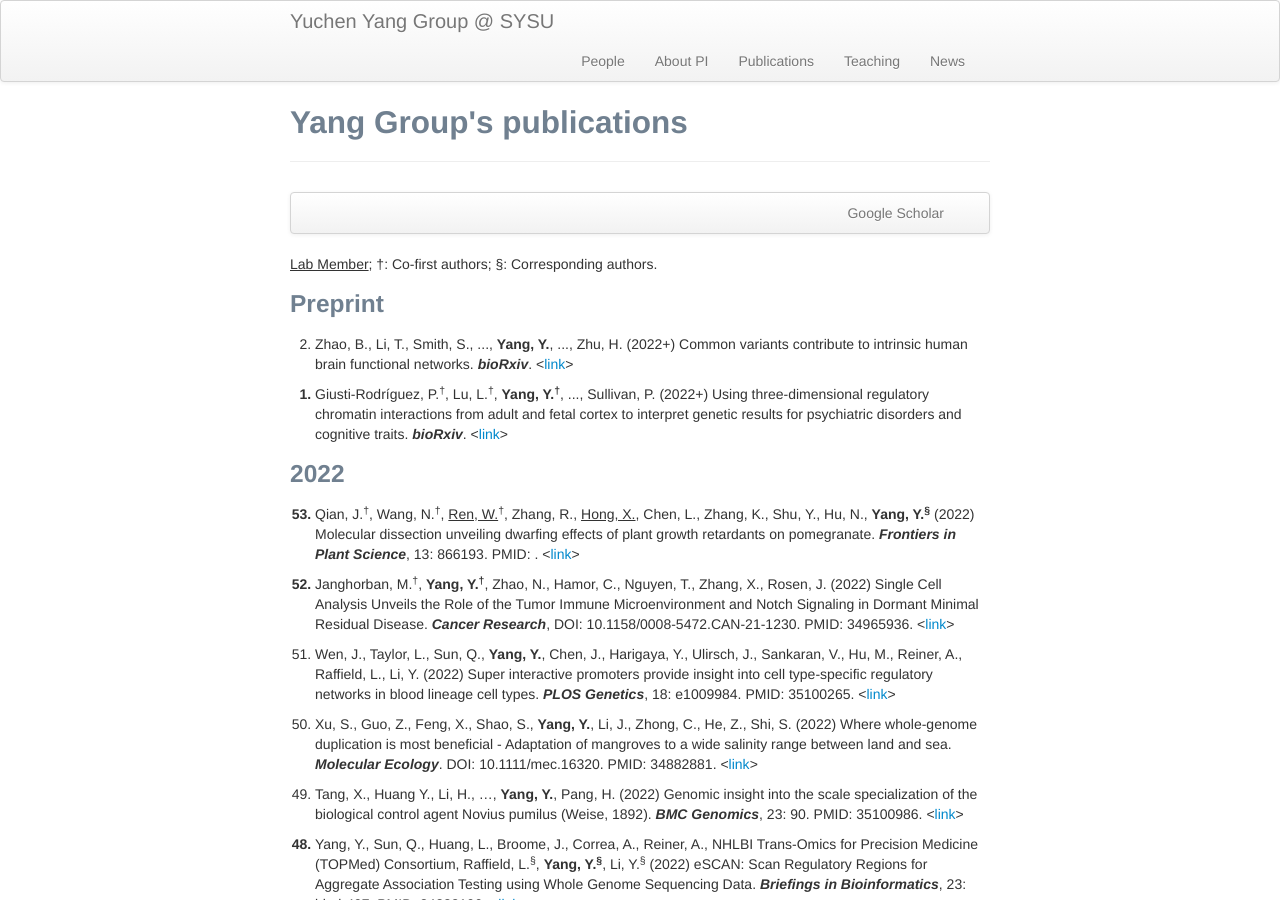
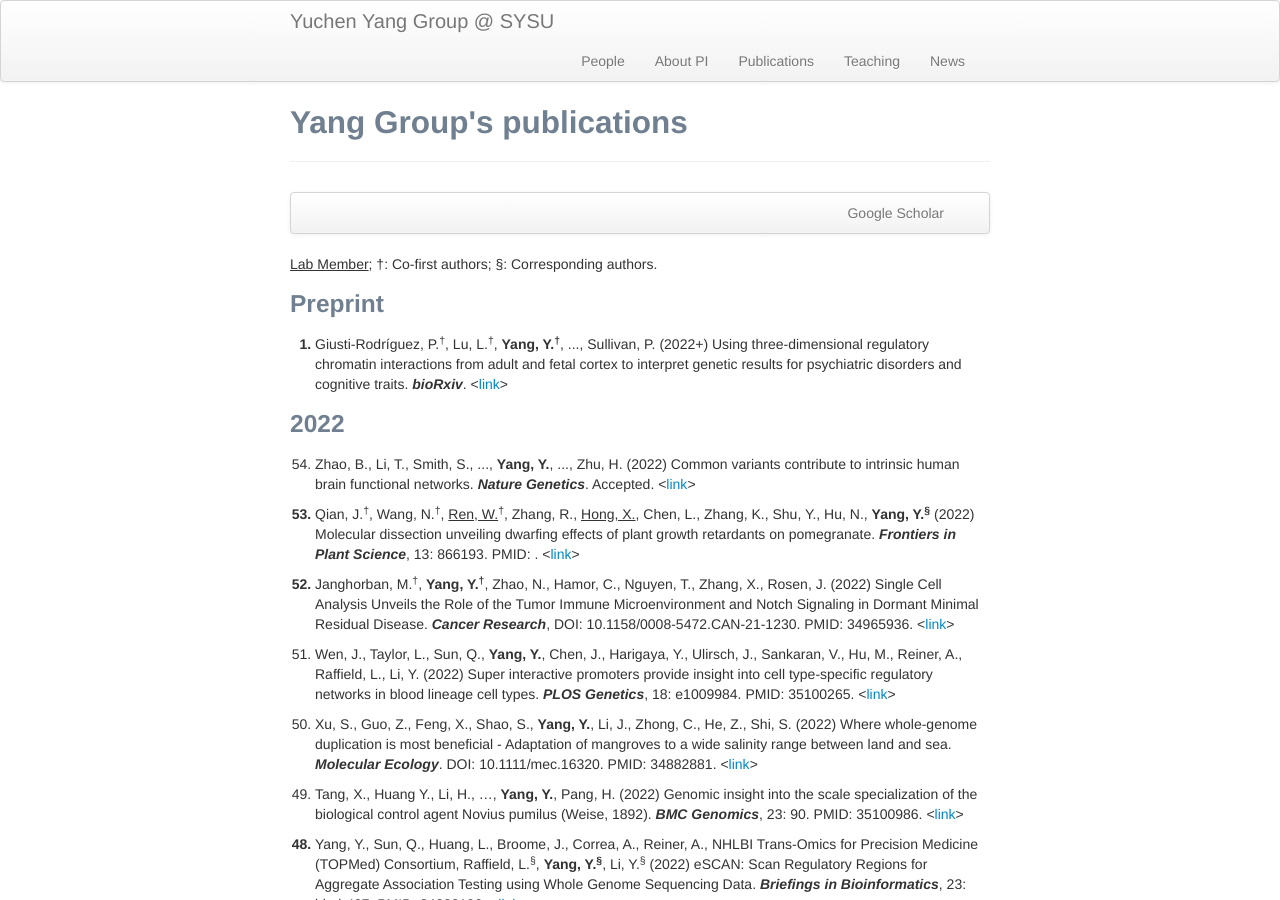
Before and after one commit to yuchenyanggroup/yuchenyanggroup.github.io, a Jekyll site: the page built from pages/pubs.md, in a window 1280 px wide and 900 px high. Built offline with Jekyll 4.4.1, drawn with Linux system fonts in a browser that asks for light colours.

Commit message:
Update pubs.md

```diff
--- a/pages/pubs.md
+++ b/pages/pubs.md
@@ -14,12 +14,10 @@ title: Yang Group's publications
 <u>Lab Member</u>; &dagger;: Co-first authors; &sect;: Corresponding authors.
 
 ### Preprint
-
-<ol start="2"> <li> Zhao, B., Li, T., Smith, S., ..., <b>Yang, Y.</b>, ..., Zhu, H. (2022+) Common variants contribute to intrinsic human brain functional networks. <i><b>bioRxiv</b></i>. <<a href="https://www.biorxiv.org/content/10.1101/2020.07.30.229914v2.full">link</a>></li></ol>
-
 <ol start="1" style="font-weight: bold;"> <li><span style="font-weight: normal;">Giusti-Rodríguez, P.<sup>&dagger;</sup>, Lu, L.<sup>&dagger;</sup>, <b>Yang, Y.<sup>&dagger;</sup></b>, ..., Sullivan, P. (2022+) Using three-dimensional regulatory chromatin interactions from adult and fetal cortex to interpret genetic results for psychiatric disorders and cognitive traits. <i><b>bioRxiv</b></i>. <<a href="https://www.biorxiv.org/content/10.1101/406330v1.full">link</a>></span></li></ol>
 
 ### 2022
+<ol start="54"> <li> Zhao, B., Li, T., Smith, S., ..., <b>Yang, Y.</b>, ..., Zhu, H. (2022) Common variants contribute to intrinsic human brain functional networks. <i><b>Nature Genetics</b></i>. Accepted. <<a href="https://www.biorxiv.org/content/10.1101/2020.07.30.229914v2.full">link</a>></li></ol>
 
 <ol start="53" style="font-weight: bold;"> <li><span style="font-weight: normal;"> Qian, J.<sup>&dagger;</sup>, Wang, N.<sup>&dagger;</sup>, <u>Ren, W.</u><sup>&dagger;</sup>, Zhang, R., <u>Hong, X.</u>, Chen, L., Zhang, K., Shu, Y., Hu, N., <b>Yang, Y.<sup>&sect;</sup></b> (2022) Molecular dissection unveiling dwarfing effects of plant growth retardants on pomegranate. <i><b>Frontiers in Plant Science</b></i>, 13: 866193. PMID: . <<a href="https://www.frontiersin.org/articles/10.3389/fpls.2022.866193/full?utm_source=Email_to_authors_&utm_medium=Email&utm_content=T1_11.5e1_author&utm_campaign=Email_publication&field=&journalName=Frontiers_in_Plant_Science&id=866193">link</a>></span></li></ol>
 
```
